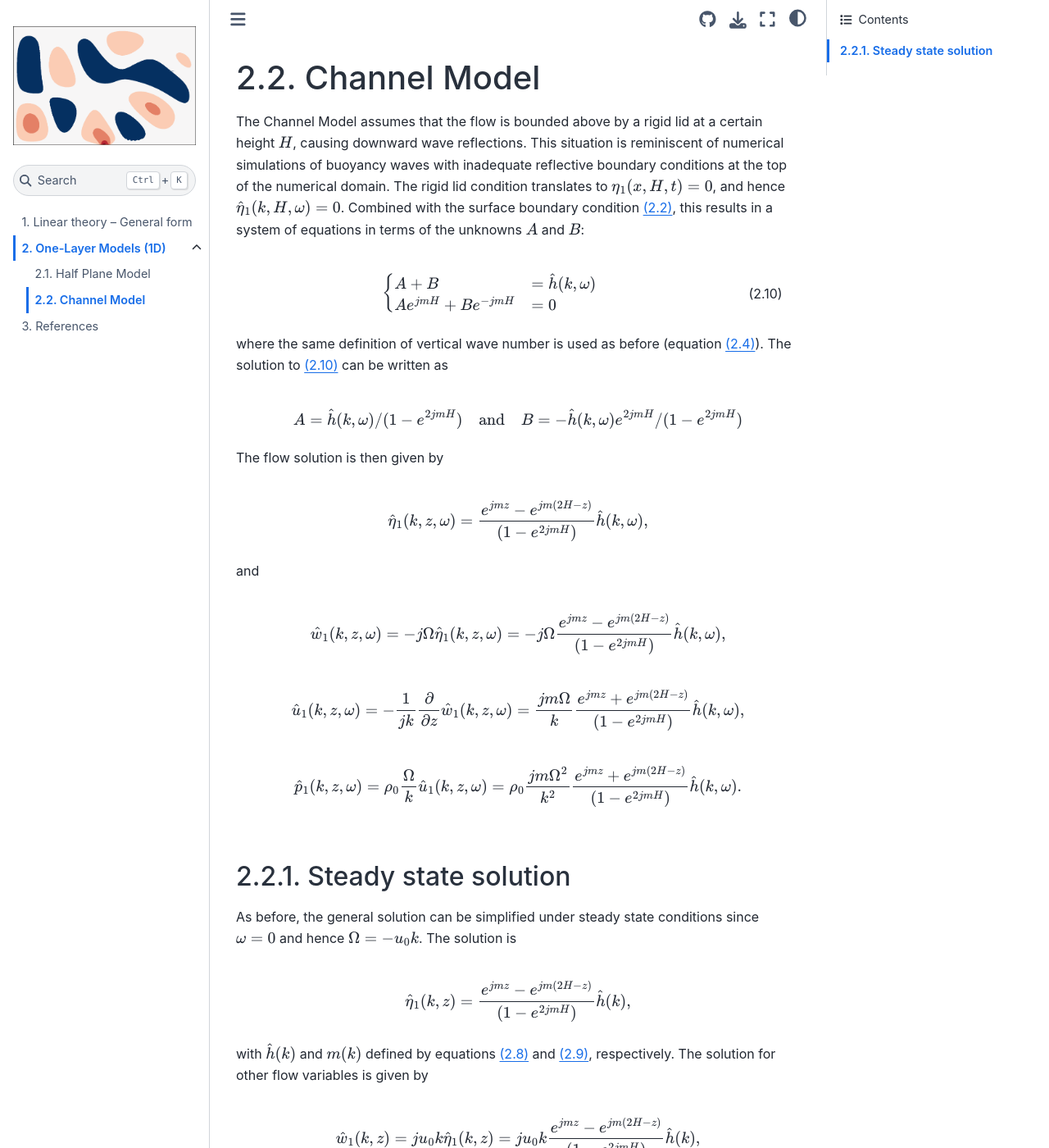
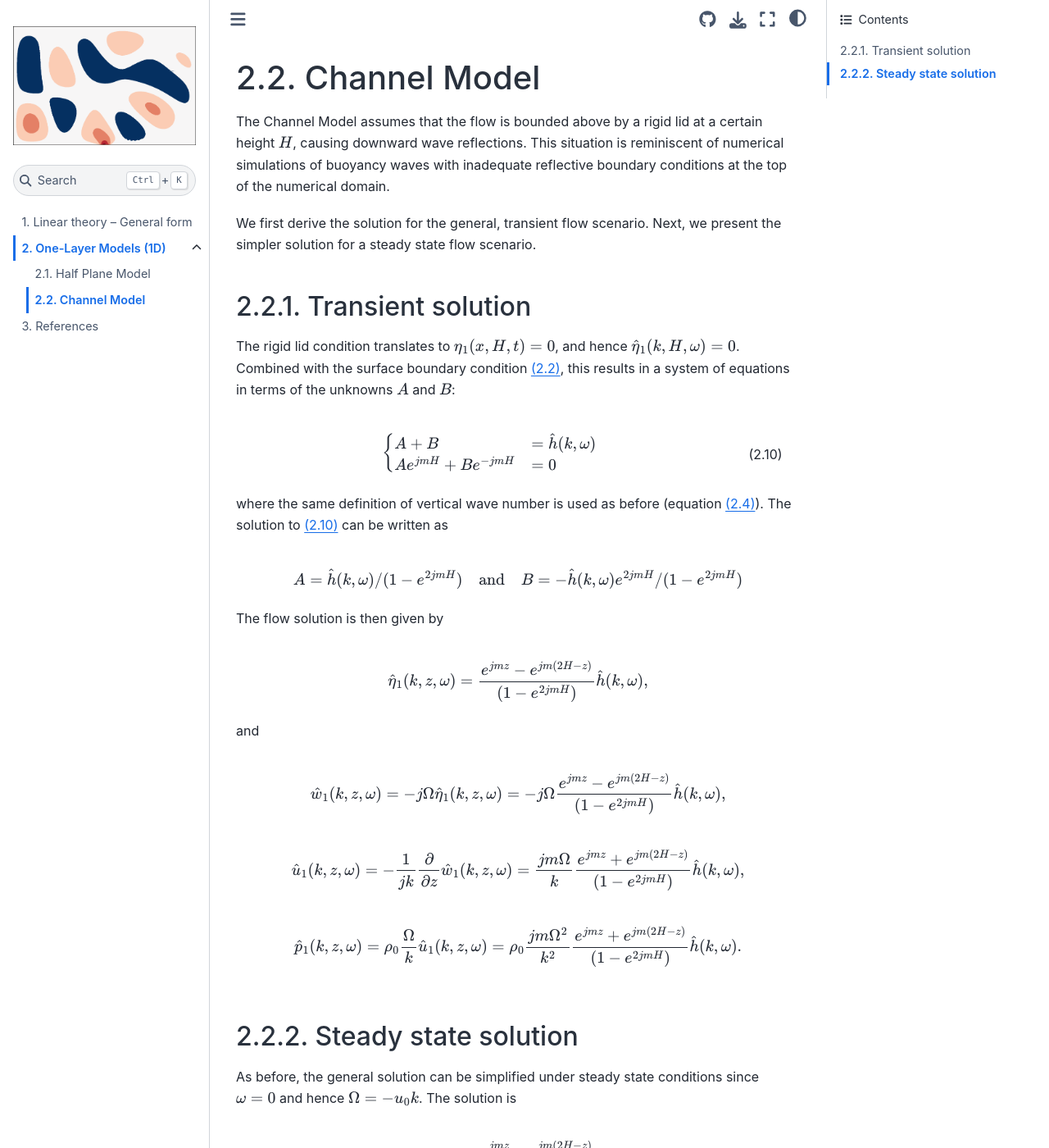
Before and after one commit to DriesAllaerts/lbow, a Jupyter Book: the page built from docs/LBoW_Theory/channelModel.md, in a window 1280 px wide and 1400 px high. Shown: the whole window at 82% size. Built offline with Jupyter Book 1.0.4 settings and Sphinx 7.4.7 and the Sphinx Book theme 1.1.4, drawn with Linux system fonts in a browser that asks for light colours.

Commit message:
Update documentation

````diff
--- a/docs/LBoW_Theory/channelModel.md
+++ b/docs/LBoW_Theory/channelModel.md
@@ -1,13 +1,20 @@
 # Channel Model
 
-The Channel Model assumes that the flow is bounded above by a rigid lid at a certain height $H$, causing downward wave reflections. This situation is reminiscent of numerical simulations of buoyancy waves with inadequate reflective boundary conditions at the top of the numerical domain. The rigid lid condition translates to $\eta_1(x,H,t)=0$, and hence $\hat{\eta}_1(k,H,\omega)=0$. Combined with the surface boundary condition {eq}`eqn:Fourier_BC`, this results in a system of equations in terms of the unknowns $A$ and $B$:
-```{math}
-:label: eqn:ABsystem
+The Channel Model assumes that the flow is bounded above by a rigid lid at a certain height $H$, causing downward wave reflections. This situation is reminiscent of numerical simulations of buoyancy waves with inadequate reflective boundary conditions at the top of the numerical domain.
+
+We first derive the solution for the general, transient flow scenario. Next, we present the simpler solution for a steady state flow scenario.
+
+## Transient solution
+
+The rigid lid condition translates to $\eta_1(x,H,t)=0$, and hence $\hat{\eta}_1(k,H,\omega)=0$. Combined with the surface boundary condition {eq}`eqn:Fourier_BC`, this results in a system of equations in terms of the unknowns $A$ and $B$:
+
+$$
 	\begin{cases}
 		A+B &= \hat{h}(k,\omega) \\
 		Ae^{jmH}+Be^{-jmH} &= 0
 	\end{cases}
-```
+$$ (eqn:ABsystem)
+
 where the same definition of vertical wave number is used as before (equation {eq}`eqn:m_HalfPlaneModel`). The solution to {eq}`eqn:ABsystem` can be written as
 ```{math}
 	A=\hat{h}(k,\omega)/(1-e^{2jmH}) \quad\text{and}\quad B = -\hat{h}(k,\omega)e^{2jmH}/(1-e^{2jmH})
````
Also changed, not shown: docs/LBoW_Theory/halfPlaneModel.md (+26 -13 lines), docs/LBoW_Theory/linearTheory.md (+29 -26 lines).
